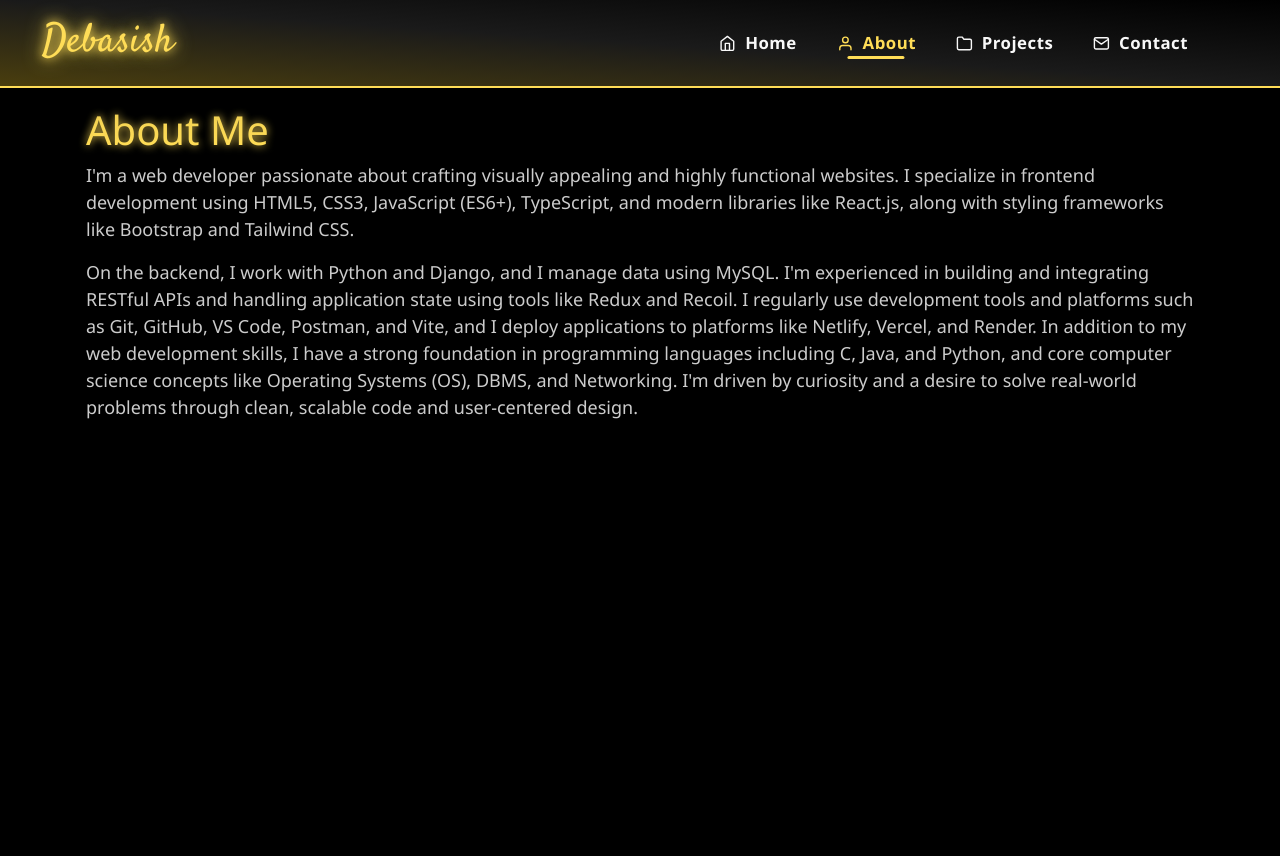
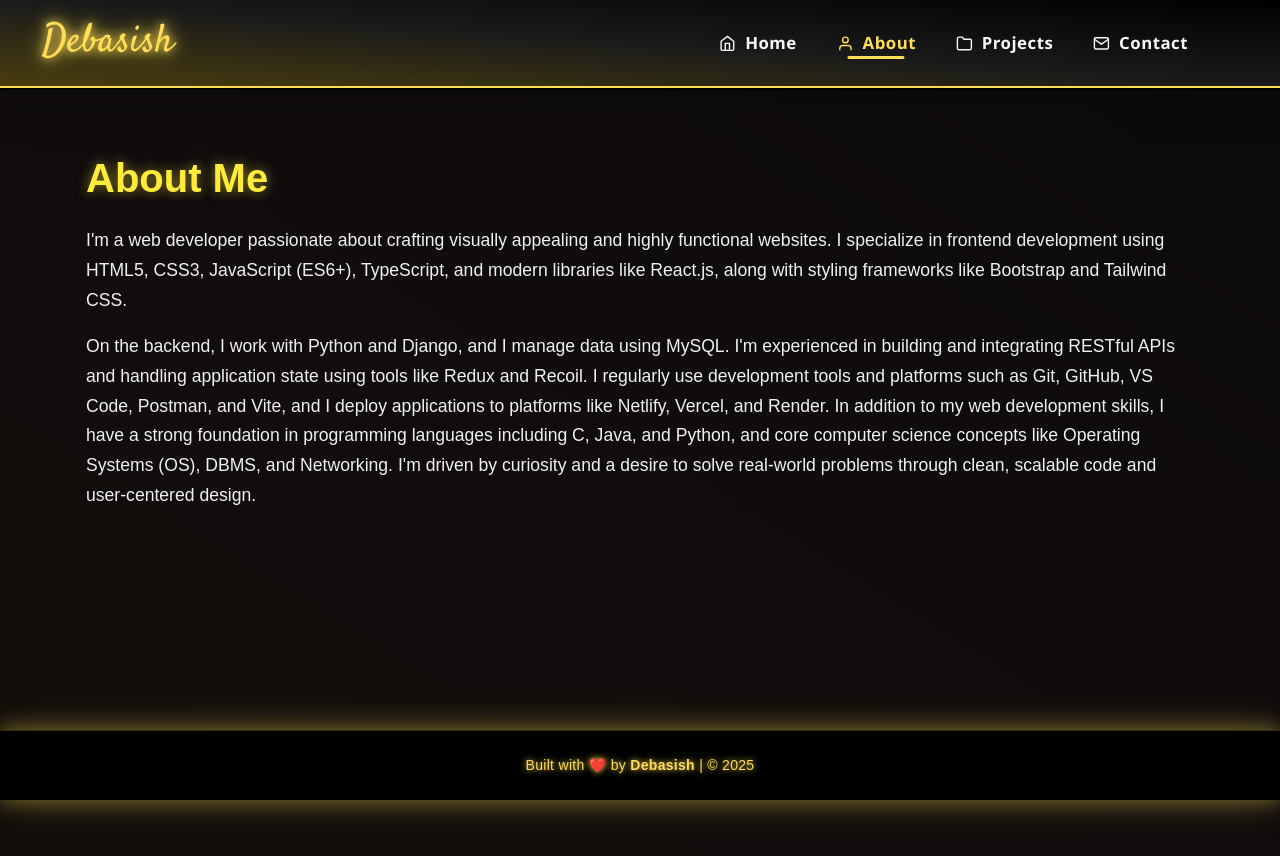
Before and after one commit to debasish39/portfolio9, a React (Vite) app: page /about in a window 1280 px wide. Shown: the top 856 px of the page. Before the commit the page ends 800 px from the top, so only its background shows below. Built offline with nearby package versions, Linux system fonts and the light colour scheme; a web font is replaced by a local one.

Commit message:
Update About.css

```diff
--- a/src/bootstrapport/pages/About.css
+++ b/src/bootstrapport/pages/About.css
@@ -1,4 +1,28 @@
 /* About Page with Gold Glowing Headings & Text */
+.about-wrapper {
+  min-height: 100vh;
+  padding: 3rem 1rem;
+  background: linear-gradient(to left bottom, #000000, #110d0d, #111001);
+  background-size: 400% 400%;
+  animation: aboutGradientFlow 20s ease infinite;
+  color: white;
+  font-family: 'Poppins', sans-serif;
+}
+
+
+
+.about-wrapper h1 {
+  color: #ffeb3b;
+  font-weight: bold;
+  margin-bottom: 1.5rem;
+  text-shadow: 0 0 12px #ffeb3b88;
+}
+
+.about-wrapper p {
+  font-size: 1.1rem;
+  line-height: 1.7;
+  color: #f0f0f0;
+}
 
 h1 {
     color: #ffdd57;
```
